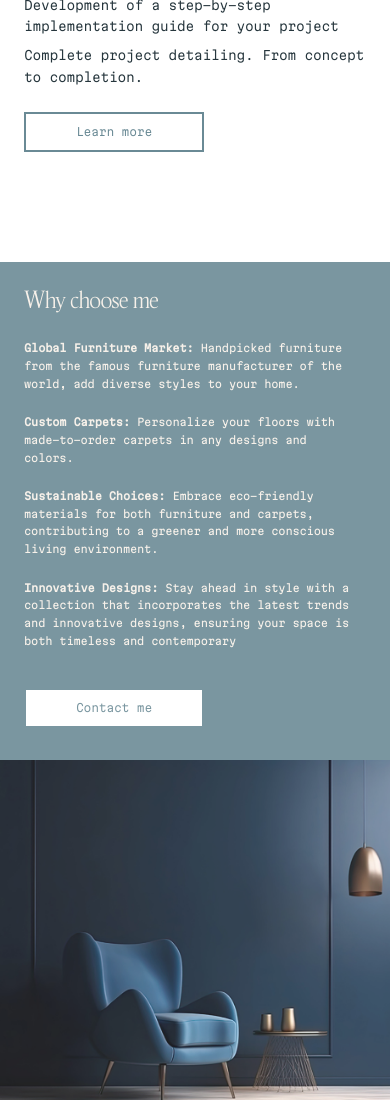
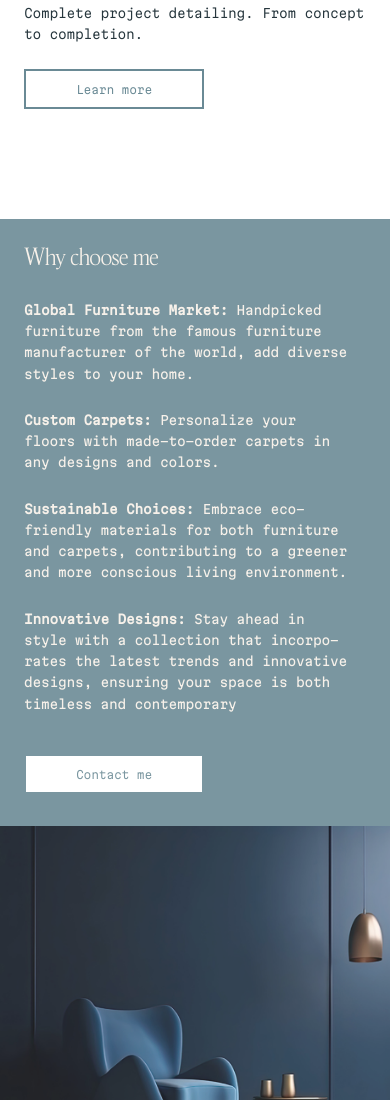
Before and after one commit to AllaOz/DesignerNext.js, a Next.js app in the folder interior-design/: page / in a window 390 px wide. Shown: the part 3007-4107 px from the top of the page. Built offline with nearby package versions, Linux system fonts and the light colour scheme.

Commit message:
Improve paragraph text alignment and word wrapping for better readability

```diff
--- a/interior-design/components/globals.scss
+++ b/interior-design/components/globals.scss
@@ -318,9 +318,13 @@ $hover-color: $accent-color;
   letter-spacing: -0.02em;
   color: $text-primary;
   text-align: left;
+  text-align-last: left;
   width: 100%;
   max-width: 600px;
   margin-bottom: 1.5rem;
+  word-break: normal;
+  overflow-wrap: break-word;
+  hyphens: auto;
 }
 
 .textContainer {
@@ -532,10 +536,20 @@ $hover-color: $accent-color;
 
   .paragraphAboutme {
     font-size: 0.78125rem; // ~12.5px
+    text-align: left;
+    text-align-last: left;
+    word-break: normal;
+    overflow-wrap: break-word;
+    hyphens: auto;
   }
 
   .paragraphWhyChooseMe {
     font-size: 0.78125rem; // ~12.5px
+    text-align: left;
+    text-align-last: left;
+    word-break: normal;
+    overflow-wrap: break-word;
+    hyphens: auto;
   }
 
   .textContainer {
--- a/interior-design/components/styles/services.module.scss
+++ b/interior-design/components/styles/services.module.scss
@@ -99,9 +99,13 @@
   letter-spacing: -0.02em;
   color: $text-primary;
   text-align: left;
+  text-align-last: left;
   margin-bottom: 1rem;
   list-style-type: none;
   cursor: pointer;
+  word-break: normal;
+  overflow-wrap: break-word;
+  hyphens: auto;
 }
 
 .card_container ul {
@@ -183,8 +187,12 @@
   .card_box ul li.paragraphCard {
     font-size: 0.78125rem; // ~12.5px
     text-align: left;
+    text-align-last: left;
     list-style: none;
     margin: 0.5rem 0;
+    word-break: normal;
+    overflow-wrap: break-word;
+    hyphens: auto;
   }
 
   .card_container {
@@ -252,8 +260,12 @@
   .card_box_modal li.paragraphCard {
     font-size: 0.78125rem; // ~12.5px
     text-align: left;
+    text-align-last: left;
     list-style: none;
     margin: 0.5rem 0;
+    word-break: normal;
+    overflow-wrap: break-word;
+    hyphens: auto;
   }
 
   .card_btn {
--- a/interior-design/components/styles/whychooseme.module.scss
+++ b/interior-design/components/styles/whychooseme.module.scss
@@ -13,6 +13,11 @@
   font-weight: 300;
   line-height: 1.7;
   letter-spacing: -0.02em;
+  text-align: left;
+  text-align-last: left;
+  word-break: normal;
+  overflow-wrap: break-word;
+  hyphens: auto;
 }
 
 .lampsImg {
@@ -102,11 +107,16 @@
   }
 
   .paragraphWhyChooseMe {
-    font: 0.65rem $default-font;
+    font: 0.78125rem $default-font; // ~12.5px
     color: $accent-light;
     width: 100%;
     padding-right: 1rem;
     line-height: 1.7;
+    text-align: left;
+    text-align-last: left;
+    word-break: normal;
+    overflow-wrap: break-word;
+    hyphens: auto;
   }
 
   .lampsImg {
```
